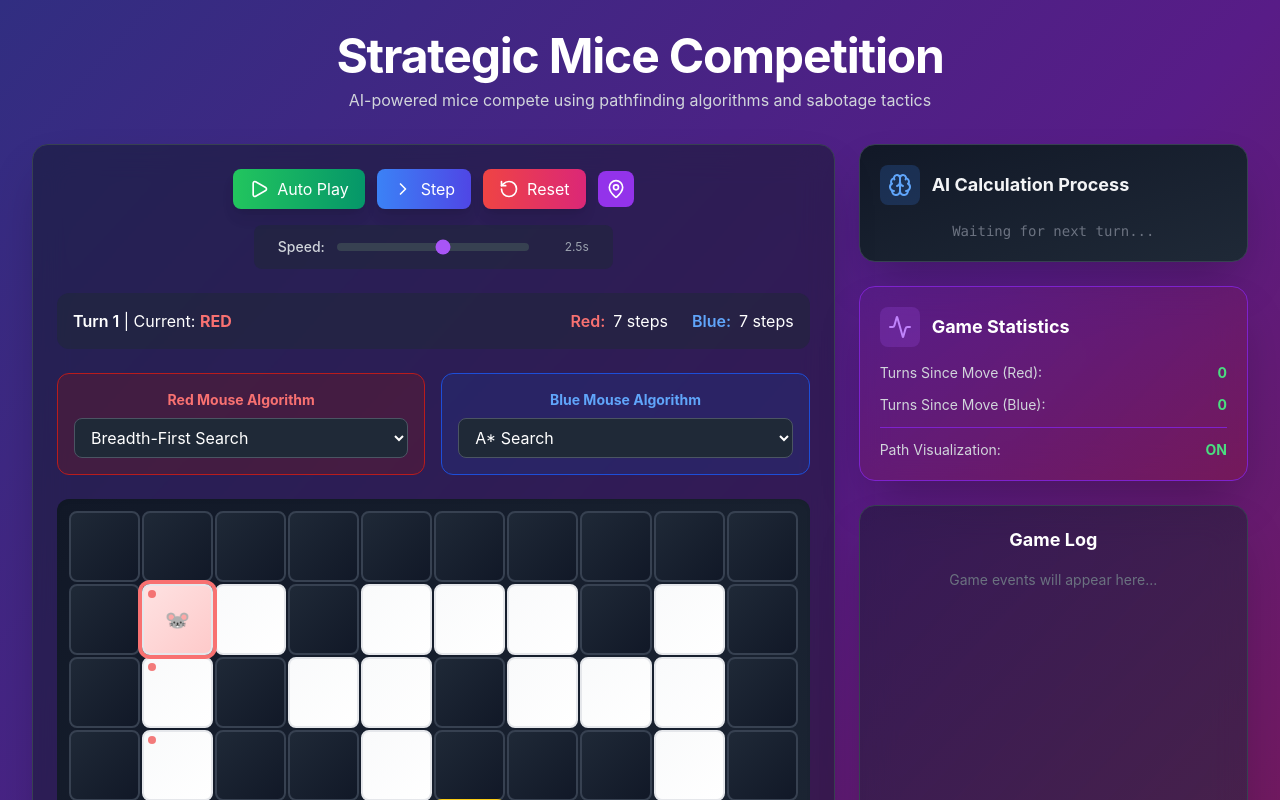
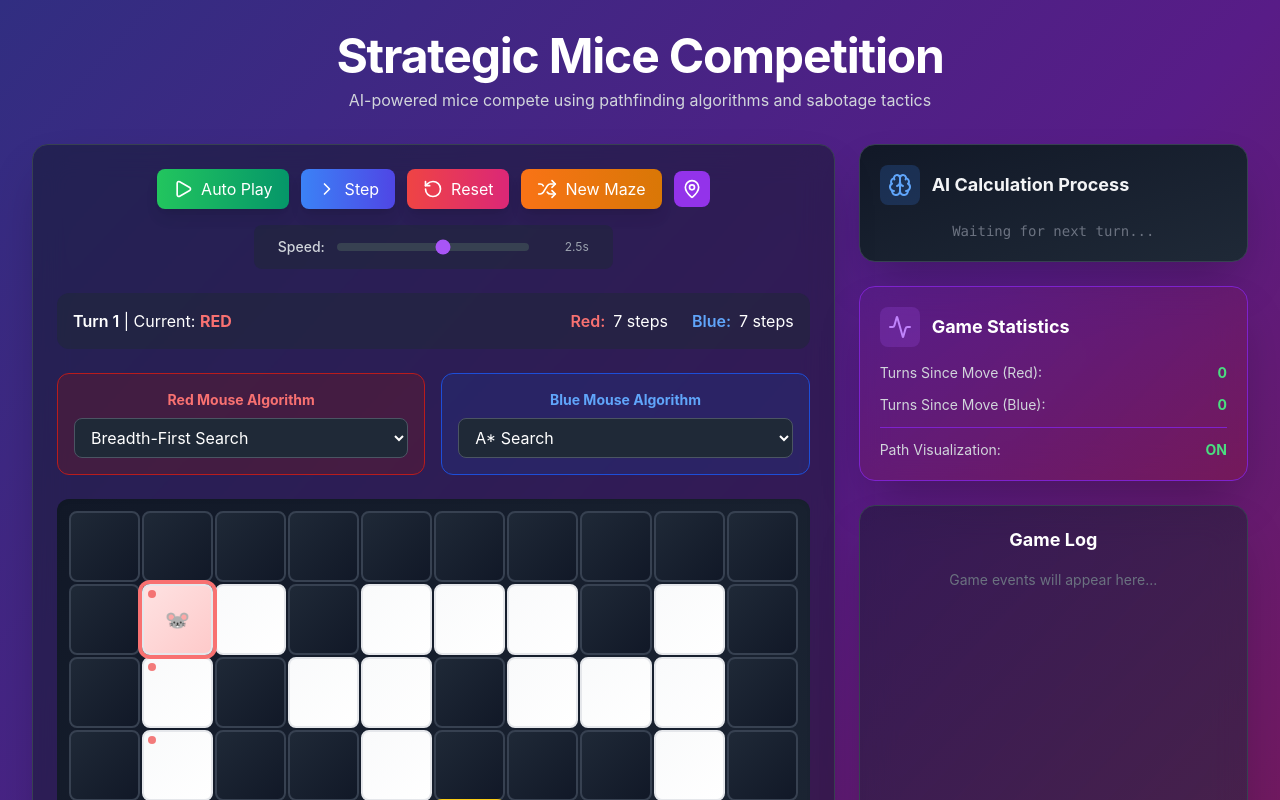
Before and after one commit to derrickLouis/mouseMaze, a React (Create React App) app: page / in a window 1280 px wide. Shown: the top 800 px of the page. Built offline with nearby package versions, Linux system fonts and the light colour scheme.

Commit message:
TODO: Maze Randomizer

```diff
--- a/src/MouseMaze.jsx
+++ b/src/MouseMaze.jsx
@@ -1,5 +1,5 @@
 import React, { useState, useEffect, useRef } from 'react';
-import { Play, Pause, RotateCcw, ChevronRight, Brain, Zap, Activity, MapPin } from 'lucide-react';
+import { Play, Pause, RotateCcw, ChevronRight, Brain, Zap, Activity, MapPin, Shuffle } from 'lucide-react';
 
 const MouseMaze = () => {
   const [maze, setMaze] = useState([]);
@@ -30,6 +30,51 @@ const MouseMaze = () => {
     initializeMaze();
   }, []);
 
+  const generateRandomMaze = () => {
+    // Create maze with walls around border
+    const newMaze = Array(10).fill().map((_, y) =>
+      Array(10).fill().map((_, x) => {
+        // Border walls
+        if (x === 0 || x === 9 || y === 0 || y === 9) return 1;
+        // Random interior with 35% wall density
+        return Math.random() < 0.35 ? 1 : 0;
+      })
+    );
+
+    // Ensure critical positions are open
+    const redStart = { x: 1, y: 1 };
+    const blueStart = { x: 8, y: 8 };
+    const cheese = { x: 5, y: 4 };
+
+    newMaze[redStart.y][redStart.x] = 0;
+    newMaze[blueStart.y][blueStart.x] = 0;
+    newMaze[cheese.y][cheese.x] = 0;
+
+    // Ensure paths exist by doing a connectivity check and opening walls if needed
+    const ensureConnectivity = (maze, from, to) => {
+      const path = findPathBFS(from, to, maze);
+      if (!path) {
+        // Create a simple path by opening walls
+        let current = { ...from };
+        while (current.x !== to.x || current.y !== to.y) {
+          // Move toward target
+          if (current.x < to.x) current.x++;
+          else if (current.x > to.x) current.x--;
+          else if (current.y < to.y) current.y++;
+          else if (current.y > to.y) current.y--;
+
+          maze[current.y][current.x] = 0; // Open the path
+        }
+      }
+    };
+
+    // Ensure both mice can reach cheese
+    ensureConnectivity(newMaze, redStart, cheese);
+    ensureConnectivity(newMaze, blueStart, cheese);
+
+    return newMaze;
+  };
+
   const initializeMaze = () => {
     const initialMaze = [
       [1,1,1,1,1,1,1,1,1,1],
@@ -45,6 +90,29 @@ const MouseMaze = () => {
     ];
     setMaze(initialMaze);
     updatePaths(initialMaze, { x: 1, y: 1 }, { x: 8, y: 8 });
+  };
+
+  const randomizeMaze = () => {
+    const newMaze = generateRandomMaze();
+    setMaze(newMaze);
+    updatePaths(newMaze, { x: 1, y: 1 }, { x: 8, y: 8 });
+
+    // Reset game state for new maze
+    setRedPos({ x: 1, y: 1 });
+    setBluePos({ x: 8, y: 8 });
+    setCurrentPlayer('red');
+    setTurn(1);
+    setSabotageTokens({ red: 3, blue: 3 });
+    setTurnsSinceMove({ red: 0, blue: 0 });
+    setGameOver(false);
+    setWinner(null);
+    setIsPlaying(false);
+    setGameLog([]);
+    setCalculationSteps(['New maze generated - Let the strategic competition begin!']);
+    setThinkingCells([]);
+    if (playIntervalRef.current) {
+      clearInterval(playIntervalRef.current);
+    }
   };
 
   const resetGame = () => {
@@ -787,6 +855,13 @@ const MouseMaze = () => {
                     Reset
                   </button>
                   <button
+                    onClick={randomizeMaze}
+                    className="flex items-center gap-2 px-4 py-2 bg-gradient-to-r from-orange-500 to-amber-600 hover:from-orange-600 hover:to-amber-700 text-white rounded-lg transition-all shadow-lg"
+                  >
+                    <Shuffle size={20} />
+                    New Maze
+                  </button>
+                  <button
                     onClick={() => setShowPaths(!showPaths)}
                     className={`p-2 rounded-lg transition-all ${
                       showPaths
```
Also changed, not shown: TODO.txt.
